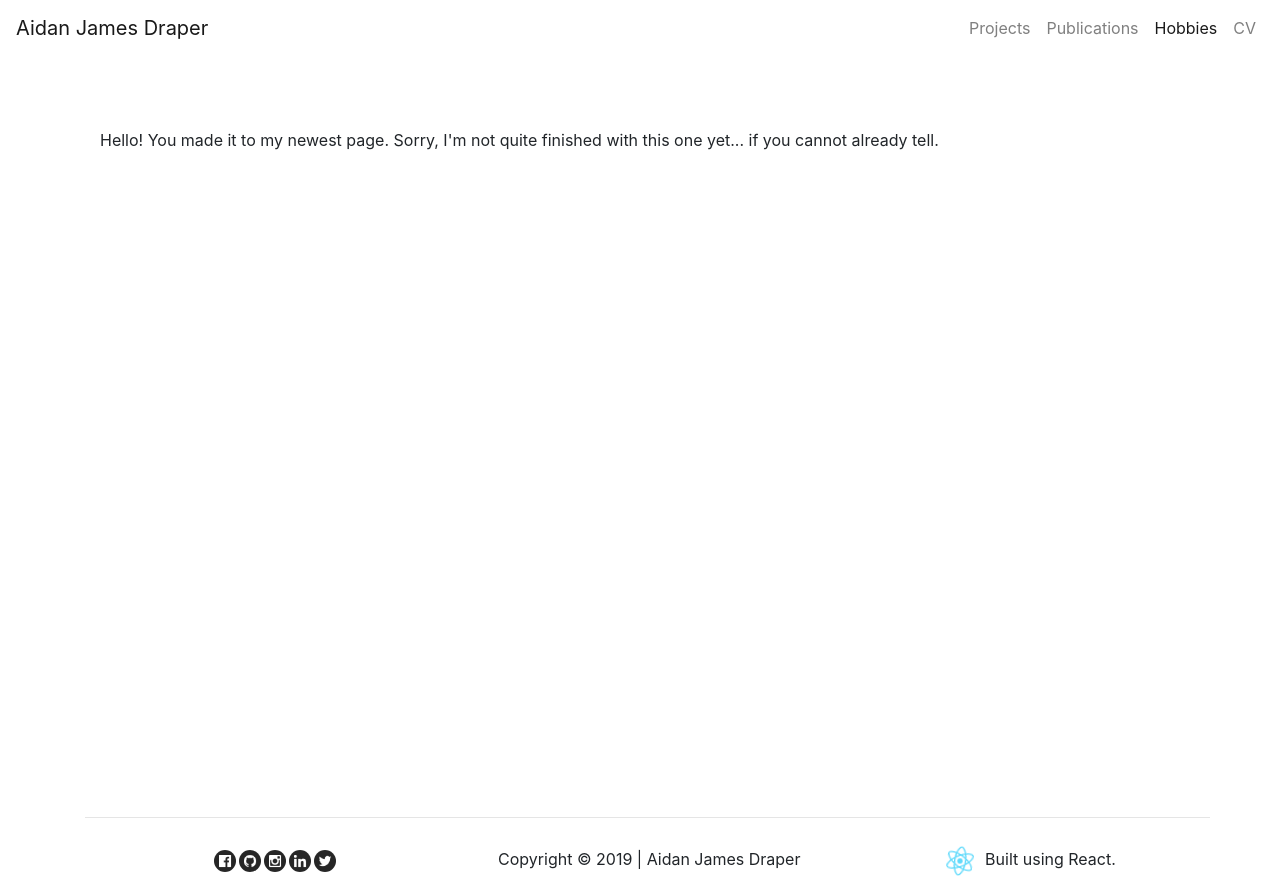
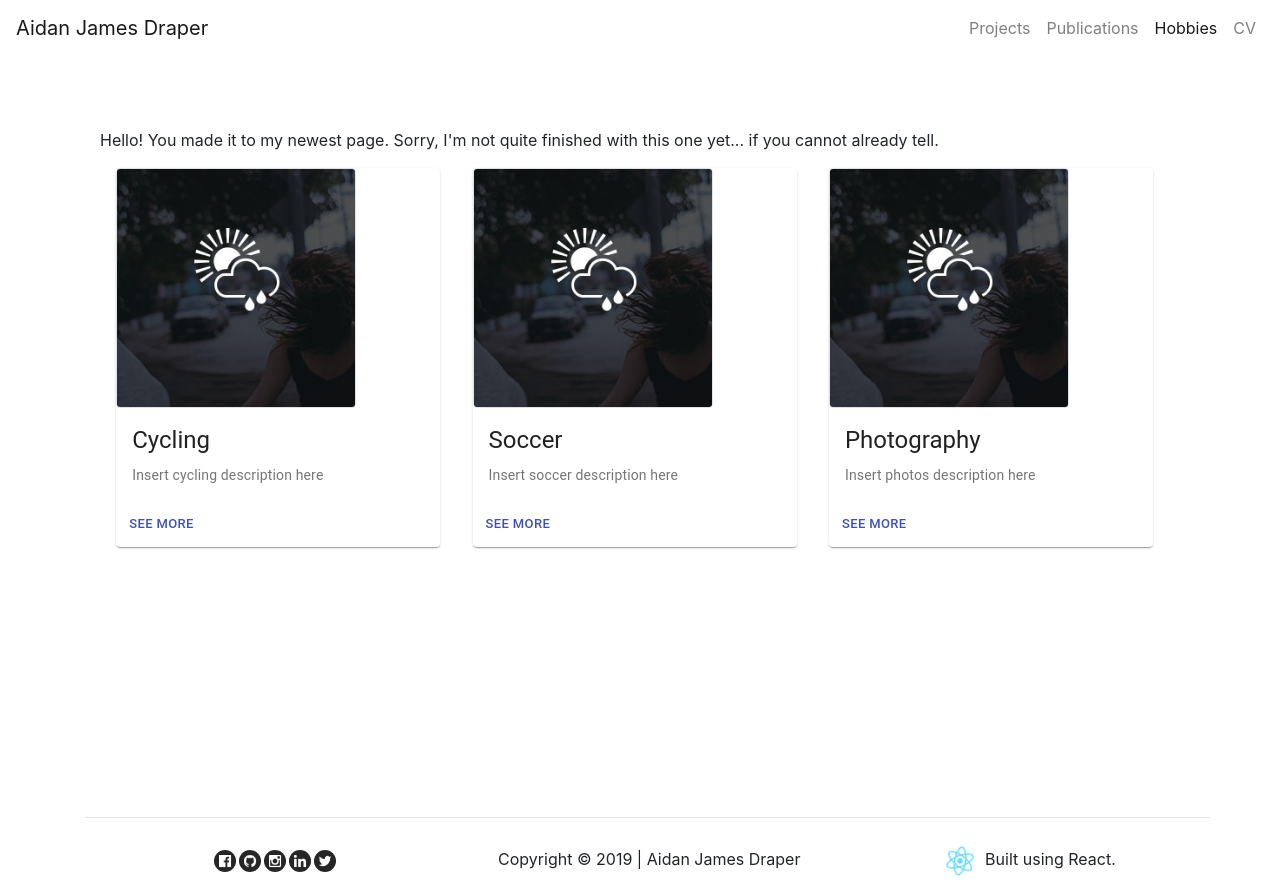
Before and after one commit to adraper2/adraper2.github.io, a React (Create React App) app: page /hobbies in a window 1280 px wide. Built offline with nearby package versions, Linux system fonts and the light colour scheme.

Commit message:
pushing some work on hobby pages [material ui cards]

```diff
--- a/src/components/hobbies.jsx
+++ b/src/components/hobbies.jsx
@@ -1,8 +1,28 @@
 import React, { Component } from "react";
 import Hobby from "./hobby";
+import json_hobbies from '../content/hobbies.json'
 
 class Hobbies extends Component {
-  state = {};
+  state = {
+    hobbies: json_hobbies
+  };
+
+  constructor(props) {
+    super(props);
+  }
+
+  componentDidMount() {
+    this._checkHobbies();
+    console.log(this.state.hobbies);
+  }
+
+  _checkHobbies(){
+      this.setState({hobbies: json_hobbies});
+  }
+
+  _checkHobbies(){
+      this.setState({hobbies: json_hobbies});
+  }
   render() {
     return (
       <div className="container">
@@ -10,6 +30,13 @@ class Hobbies extends Component {
           Hello! You made it to my newest page. Sorry, I'm not quite finished
           with this one yet... if you cannot already tell.
         </div>
+        <div>
+          {this.state.hobbies.map(hobby => {
+            if (hobby.id >= 100)
+              return <Hobby key={hobby.id} hobby={hobby} />;
+          })}
+        </div>
+
       </div>
     );
   }
--- a/src/components/hobby.jsx
+++ b/src/components/hobby.jsx
@@ -1,9 +1,50 @@
 import React, { Component } from "react";
+import {makeStyles} from '@material-ui/core/styles'
+import Card from '@material-ui/core/Card';
+import CardActionArea from '@material-ui/core/CardActionArea';
+import CardActions from '@material-ui/core/CardActions';
+import CardContent from '@material-ui/core/CardContent';
+//import CardMedia from '@material-ui/core/CardMedia';
+import Button from '@material-ui/core/Button';
+import Typography from '@material-ui/core/Typography';
 
 class Hobby extends Component {
   state = {};
+
   render() {
-    return <div />;
+    const{
+      hobbyImage,
+      hobbyTitle,
+      hobbyDesc,
+      hobbyLink
+    } = this.props.hobby;
+
+    return (
+      <div>
+        <Card className = "hobby-box">
+        <CardActionArea>
+        <img
+          src={require(`../images/${hobbyImage}`)}
+          className="hobby-image rounded border"
+          alt="project"
+        />
+        <CardContent>
+          <Typography gutterBottom variant="h5" component="h2">
+            {hobbyTitle}
+          </Typography>
+          <Typography variant="body2" color="textSecondary" component="p">
+            {hobbyDesc}
+          </Typography>
+        </CardContent>
+      </CardActionArea>
+      <CardActions>
+        <Button size="small" color="primary" href={"/" + hobbyLink}>
+          See More
+        </Button>
+      </CardActions>
+    </Card>
+      </div>
+    );
   }
 }
 
--- a/src/components/home.js
+++ b/src/components/home.js
@@ -37,7 +37,7 @@ class Home extends Component {
             of 2019 with degrees in Computer Science and Statistics. To date, my
             research interests are in depth estimation from multiview scenes and
             connecting neural topology with the human brain. I am working towards
-            applications of these models to solve problems in Pyschology
+            applications of these models to solve problems in Pyschology,
             Computer Vision, and Biometrics.
           </p>
           <p>
--- /dev/null
+++ b/src/content/hobbies.json
@@ -0,0 +1,23 @@
+[
+    {  "id": 100,
+    "hobbyImage": "spotify_mood.jpg",
+    "hobbyTitle": "Cycling",
+    "hobbyDesc":
+        "Insert cycling description here",
+    "hobbyLink": "cycling_hobby"
+  },
+  {  "id": 101,
+    "hobbyImage": "spotify_mood.jpg",
+    "hobbyTitle": "Soccer",
+    "hobbyDesc":
+        "Insert soccer description here",
+    "hobbyLink": "soccer_hobby"
+  },
+  {  "id": 102,
+    "hobbyImage": "spotify_mood.jpg",
+    "hobbyTitle": "Photography",
+    "hobbyDesc":
+     "Insert photos description here",
+    "hobbyLink": "photo_hobby"
+  }
+]
--- a/src/index.css
+++ b/src/index.css
@@ -199,6 +199,23 @@ html {
   border: 1px solid darkslategrey;
 }
 
+/* Hobbies page ---------------- */
+
+.hobby-image {
+  width: 100%;
+  max-height: auto;
+  margin: auto;
+  max-width: 240px;
+}
+
+.hobby-box {
+  float: left;
+  width: 30%;
+  min-height: 10vh;
+  overflow: hidden;
+  margin: 1.5%;
+}
+
 /* Publications page ----------- */
 
 .pub-ref {
```
Also changed, not shown: 1 other file (tests, documents, lock files or other folders).
